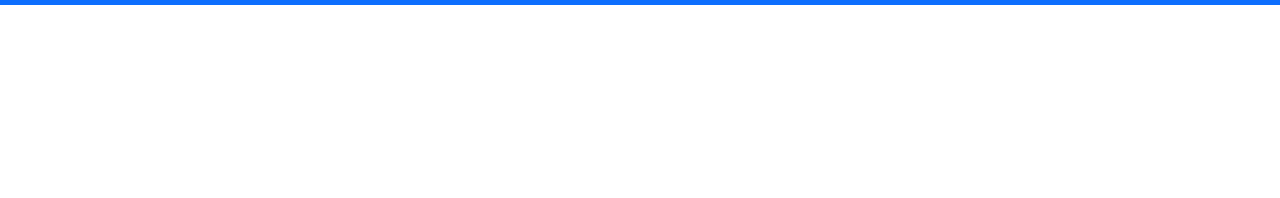
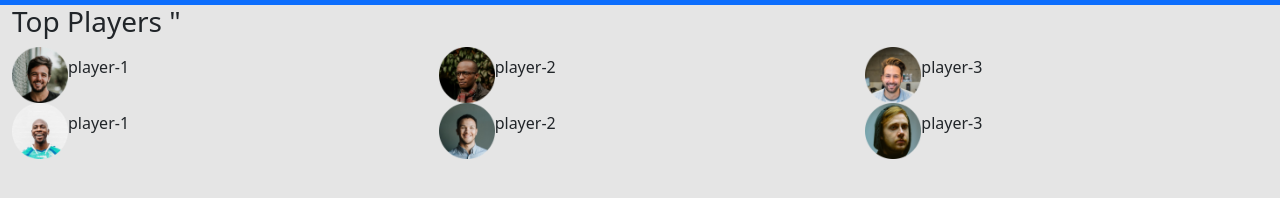
Before and after one commit to mahfuz640/leader-board-main, a plain HTML site: page images/index.html in a window 1280 px wide. Shown: the part 58-256 px from the top of the page. Drawn offline with nearby package versions, Linux system fonts and the light colour scheme.

Commit message:
Top Players update

```diff
--- a/images/index.html
+++ b/images/index.html
@@ -40,7 +40,44 @@
             </div>
         </nav>
     </header>
+    <main>
+        <section class="container-fluid top-player">
+            <h3>
+                Top Players "
+            </h3>
+            <div class="row">
+                <div class="col-md 4 player d-flex align-items-center" ">
+                    <img src="players/player-1.png " alt=" ">
+                    <p>player-1</p>
+                </div>
+                <div class="col-md 4 player d-flex align-items-center "">
+                    <img src="players/player-2.png" alt="">
+                    <p>player-2</p>
+                </div>
+                <div class="col-md 4 player d-flex align-items-center" ">
+                    <img src="players/player-3.png " alt=" ">
+                    <p>player-3</p>
+                </div>
+            </div>
+            <div class="row ">
+                <div class="col-md 4 player d-flex align-items-center "">
+                    <img src="players/player-4.png" alt="">
+                    <p>player-1</p>
+                </div>
+                <div class="col-md 4 player d-flex align-items-center" ">
+                    <img src="players/player-5.png " alt=" ">
+                    <p>player-2</p>
+                </div>
+                <div class="col-md 4 player d-flex align-items-center "">
+                    <img src="players/player-6.png" alt="">
+                    <p>player-3</p>
+                </div>
+            </div>
 
+
+
+        </section>
+    </main>
 
     <script src="https://cdn.jsdelivr.net/npm/@popperjs/core@2.9.3/dist/umd/popper.min.js" integrity="sha384-eMNCOe7tC1doHpGoWe/6oMVemdAVTMs2xqW4mwXrXsW0L84Iytr2wi5v2QjrP/xp" crossorigin="anonymous"></script>
     <script src="https://cdn.jsdelivr.net/npm/bootstrap@5.1.0/dist/js/bootstrap.min.js" integrity="sha384-cn7l7gDp0eyniUwwAZgrzD06kc/tftFf19TOAs2zVinnD/C7E91j9yyk5//jjpt/" crossorigin="anonymous"></script>
--- a/images/style.css
+++ b/images/style.css
@@ -1,3 +1,7 @@
+body {
+    background-color: #E5E5E5;
+}
+
 .nav-icon {
     width: 30px;
 }
@@ -5,3 +9,7 @@
 .nav-image {
     width: 30px;
 }
+
+.player img {
+    width: 56px;
+}
```
